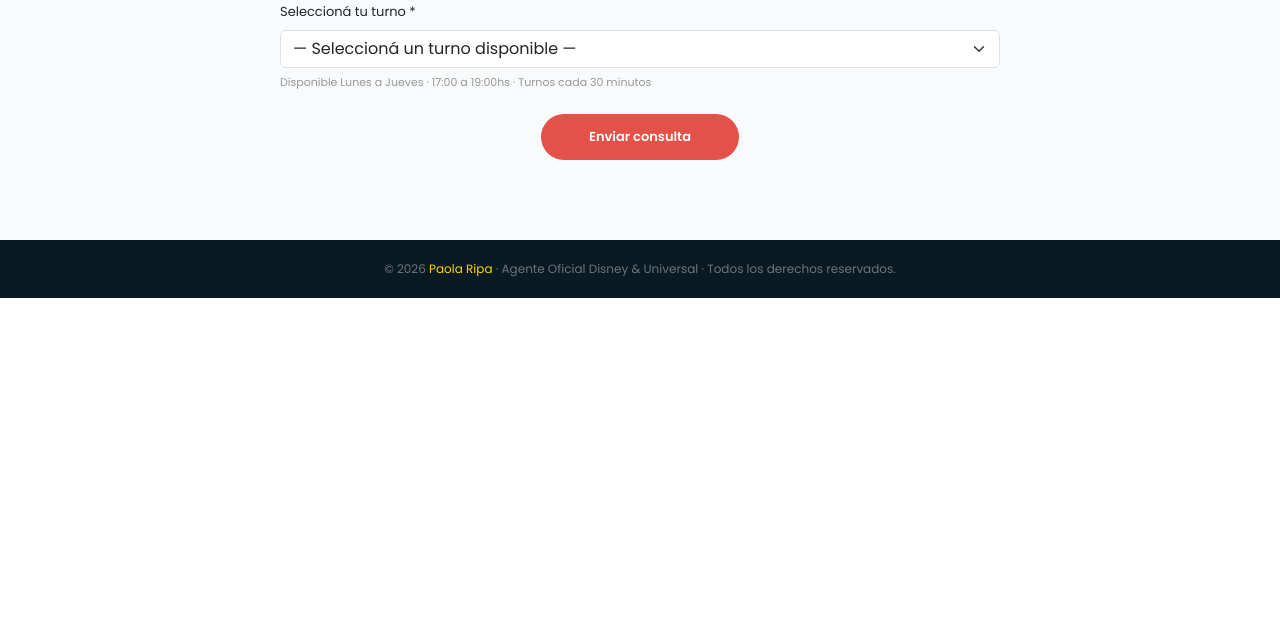
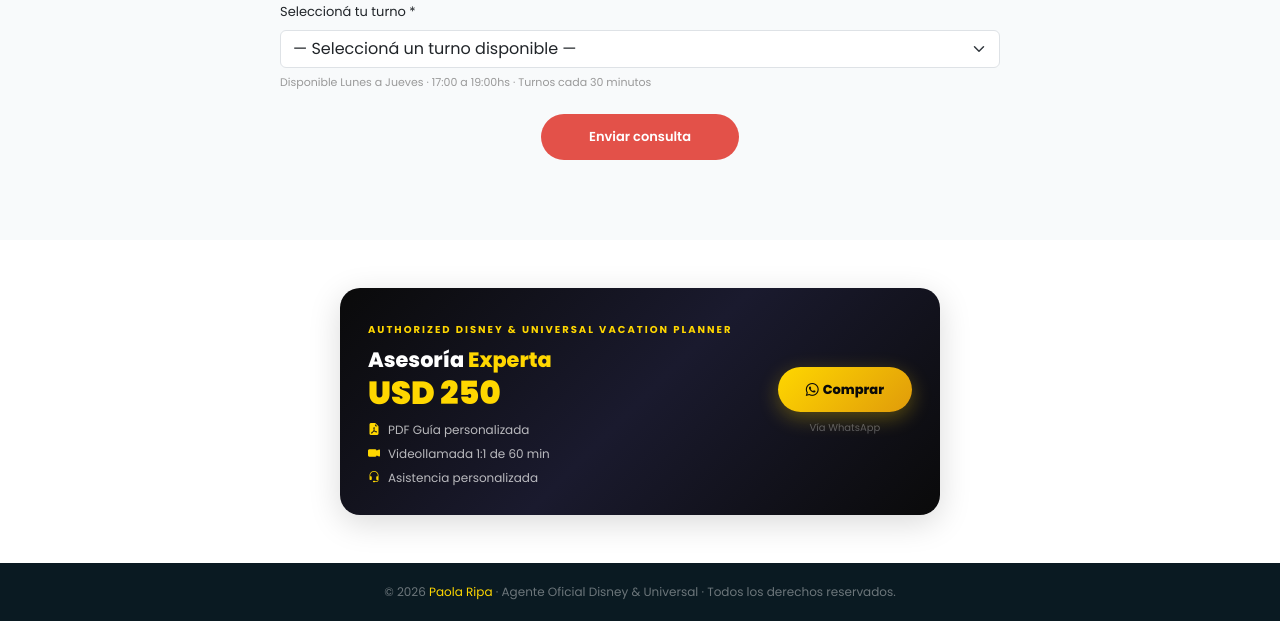
Before and after one commit to JeroAsenjo7/viajes, a Django app: page / in a window 1280 px wide. Shown: the part 4616-5237 px from the top of the page. Before the commit the page ends 4914 px from the top, so only its background shows below. Run offline with Django 5.2, Linux system fonts and the light colour scheme; data comes from the database, SQL or seed files in the repository.

Commit message:
asesoria experta card premium fondo blanco

```diff
--- a/templates/base.html
+++ b/templates/base.html
@@ -847,6 +847,45 @@
     </div>
   </section>
 
+<!-- ── ASESORÍA EXPERTA ── -->
+<section style="padding:48px 0;background:#fff;">
+  <div class="container">
+    <div style="max-width:600px;margin:0 auto;">
+      <div style="background:linear-gradient(135deg,#0a0a0a 0%,#1a1a2e 50%,#0a0a0a 100%);border-radius:20px;padding:28px;display:flex;flex-wrap:wrap;gap:24px;align-items:center;box-shadow:0 8px 32px rgba(0,0,0,0.15);">
+
+        <!-- Izquierda: info -->
+        <div style="flex:1;min-width:220px;">
+          <span style="font-size:10px;font-weight:700;color:#FFD700;letter-spacing:2px;text-transform:uppercase;">Authorized Disney & Universal Vacation Planner</span>
+          <h3 style="font-size:1.3rem;font-weight:800;color:#fff;margin:8px 0 4px;">Asesoría <span style="color:#FFD700;">Experta</span></h3>
+          <div style="font-size:clamp(1.6rem,4vw,2rem);font-weight:900;color:#FFD700;line-height:1;margin-bottom:12px;">USD 250</div>
+          <div style="display:flex;flex-direction:column;gap:6px;">
+            <div style="font-size:12px;color:rgba(255,255,255,0.7);display:flex;align-items:center;gap:8px;">
+              <i class="bi bi-file-earmark-pdf-fill" style="color:#FFD700;"></i> PDF Guía personalizada
+            </div>
+            <div style="font-size:12px;color:rgba(255,255,255,0.7);display:flex;align-items:center;gap:8px;">
+              <i class="bi bi-camera-video-fill" style="color:#FFD700;"></i> Videollamada 1:1 de 60 min
+            </div>
+            <div style="font-size:12px;color:rgba(255,255,255,0.7);display:flex;align-items:center;gap:8px;">
+              <i class="bi bi-headset" style="color:#FFD700;"></i> Asistencia personalizada
+            </div>
+          </div>
+        </div>
+
+        <!-- Derecha: botón -->
+        <div style="flex-shrink:0;text-align:center;">
+          <a href="https://wa.me/5492604613986?text=Hola%20Paola!%20Quiero%20comprar%20el%20paquete%20de%20Asesor%C3%ADa%20Experta%20por%20USD%20250.%20%C2%BFMe%20pod%C3%A9s%20dar%20m%C3%A1s%20informaci%C3%B3n%3F"
+            target="_blank"
+            style="display:inline-block;background:linear-gradient(135deg,#FFD700,#e09b0a);color:#0a0a0a;font-weight:800;font-size:13px;padding:13px 28px;border-radius:50px;text-decoration:none;box-shadow:0 6px 20px rgba(255,215,0,0.3);">
+            <i class="bi bi-whatsapp me-1"></i>Comprar
+          </a>
+          <div style="font-size:10px;color:rgba(255,255,255,0.3);margin-top:8px;">Vía WhatsApp</div>
+        </div>
+
+      </div>
+    </div>
+  </div>
+</section>
+
   <!-- ── FOOTER ── -->
   <footer>
     <p class="mb-0">© 2026 <span>Paola Ripa</span> · Agente Oficial Disney & Universal · Todos los derechos reservados.
```
